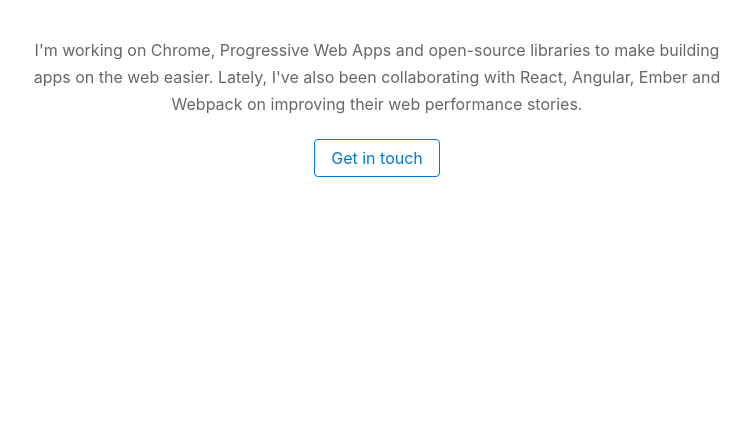
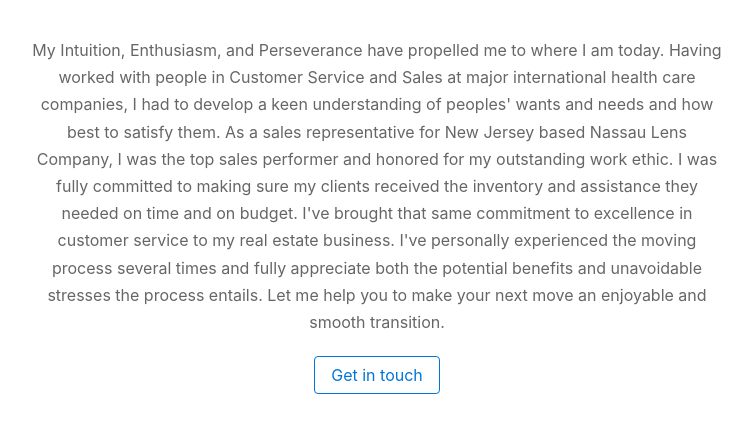
Before and after one commit to HeronCoveRealty/heroncoverealty.github.io, a website: page index.html in a window 1280 px wide. Shown: the part 382-814 px from the top of the page, without its empty margins (263-1016 px from the left). Drawn offline with Linux system fonts and the light colour scheme.

Commit message:
Add bio & margin bottom

```diff
--- a/index.html
+++ b/index.html
@@ -31,7 +31,23 @@
         </hr>
 
         <div id="post">
-            <p>I'm working on Chrome, Progressive Web Apps and open-source libraries to make building apps on the web easier. Lately, I've also been collaborating with React, Angular, Ember and Webpack on improving their web performance stories.</p>
+            <p>
+            My Intuition, Enthusiasm, and Perseverance have propelled me to where I
+            am today.  Having worked with people in Customer Service and Sales at
+            major international health care companies, I had to develop a keen
+            understanding of peoples' wants and needs and how best to satisfy them.
+            As a sales representative for New Jersey based Nassau Lens Company, I was
+            the top sales performer and honored for my outstanding work ethic.  I was
+            fully committed to making sure my clients received the inventory and
+            assistance they needed on time and on budget.
+
+
+            I've brought that same commitment to excellence in customer service to my
+            real estate business.  I've personally experienced the moving process
+            several times and fully appreciate both the potential benefits and
+            unavoidable stresses the process entails.  Let me help you to make your
+            next move an enjoyable and smooth transition.
+            </p>
         </div>
 
         <a href="mailto:liz@heroncoverealty.com" class="btn btn-outline-primary">Get in touch</a>
--- a/styleguide.css
+++ b/styleguide.css
@@ -1,7 +1,8 @@
 .container {
     max-width: 720px;
     text-align: center;
-    margin-top: 7rem !important
+    margin-bottom: 15rem !important;
+    margin-top: 7rem !important;
 }
 
 .circle {
```
